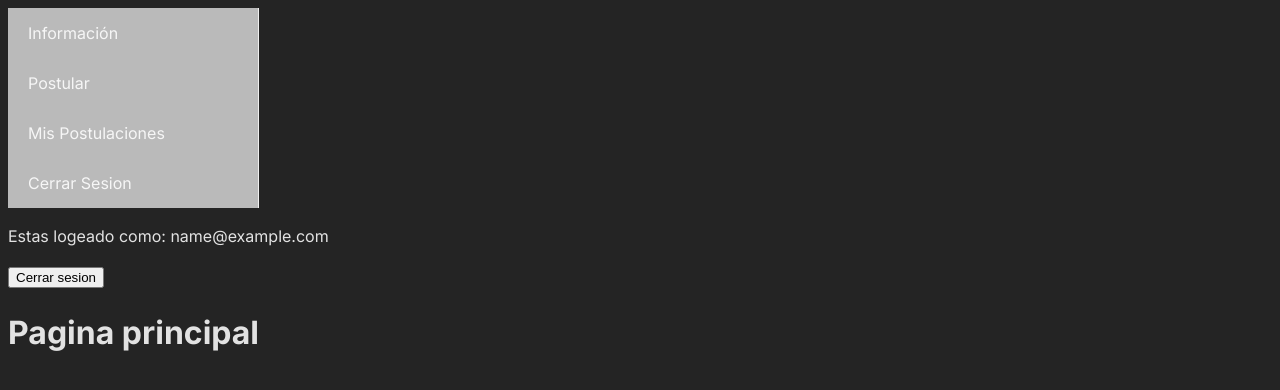
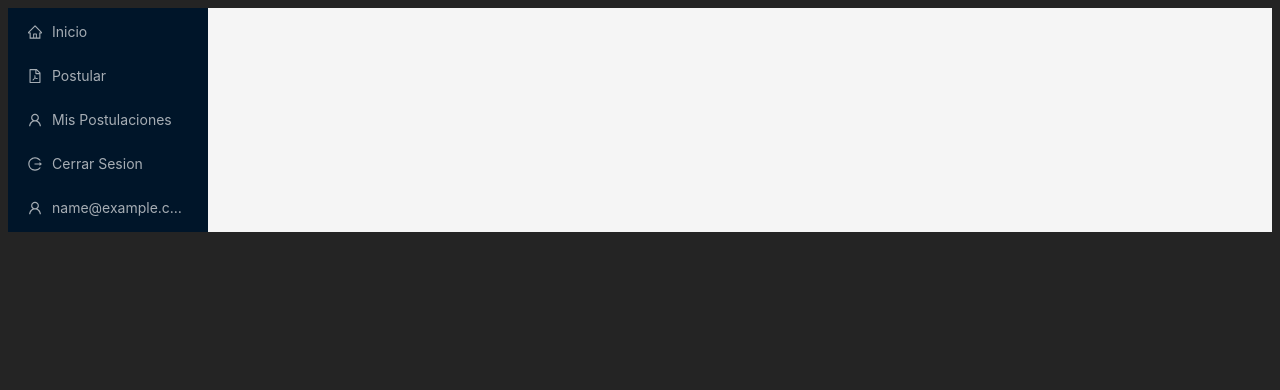
Before and after one commit to MahiroDev97/IS_PROYECTO_2023-2, a React (Vite) app in the folder frontend/: page / in a window 1280 px wide. Shown: the top 390 px of the page. Built offline with nearby package versions, Linux system fonts and the light colour scheme; no server answers; sample sign-in values are in the browser's storage.

Commit message:
Cambios frontend

```diff
--- a/frontend/package.json
+++ b/frontend/package.json
@@ -14,13 +14,13 @@
     "@emotion/styled": "^11.11.0",
     "@mui/icons-material": "^5.15.0",
     "@mui/material": "^5.15.0",
+    "antd": "^5.12.3",
     "axios": "^1.5.1",
     "js-cookie": "^3.0.5",
     "jwt-decode": "^3.1.2",
     "react": "^18.2.0",
     "react-dom": "^18.2.0",
     "react-hook-form": "^7.47.0",
-    "react-pro-sidebar": "^1.1.0-alpha.1",
     "react-router-dom": "^6.17.0",
     "sass": "^1.69.5"
   },
--- /dev/null
+++ b/frontend/src/components/MenuList.jsx
@@ -0,0 +1,28 @@
+import {Menu} from 'antd';
+import {FilePdfOutlined, HomeOutlined, LogoutOutlined, UserOutlined} from '@ant-design/icons';
+import { logout } from '../services/auth.service';
+import { useNavigate } from 'react-router-dom';
+import { useAuth } from '../context/AuthContext';
+
+function MenuList() {
+    const { user } = useAuth();
+    const Navigate = useNavigate();
+    const handleLogout = () => {
+        if (window.confirm("¿Estás seguro de que quieres cerrar la sesión?")) {
+            logout();
+            Navigate('/auth');
+        }
+    };
+
+    return (
+        <Menu theme="dark">
+            <Menu.Item key="inicio" icon={<HomeOutlined />}>Inicio</Menu.Item>
+            <Menu.Item key="postular" icon={<FilePdfOutlined />}>Postular</Menu.Item>
+            <Menu.Item key="mispostulaciones" icon={<UserOutlined />}>Mis Postulaciones</Menu.Item>
+            <Menu.Item key="salir" icon={<LogoutOutlined />} onClick={handleLogout}>Cerrar Sesion</Menu.Item>
+            <Menu.Item key="user" icon={<UserOutlined />} style={{ background: 'none', color: 'inherit', cursor: 'pointer' }}>{user.email}</Menu.Item>
+        </Menu>
+    );
+};
+
+export default MenuList;
--- a/frontend/src/routes/Root.jsx
+++ b/frontend/src/routes/Root.jsx
@@ -1,10 +1,8 @@
-import { Outlet } from 'react-router-dom';
-import { useNavigate } from 'react-router-dom';
-import { logout } from '../services/auth.service';
 import { AuthProvider, useAuth } from '../context/AuthContext';
-import { Sidebar, Menu, MenuItem, SubMenu } from 'react-pro-sidebar';
-//import "/styles/root.css";
+import { Layout} from 'antd';
+import MenuList from '../components/MenuList';
 
+const { Sider } = Layout;
 function Root() {
   return (
     <AuthProvider>
@@ -14,34 +12,13 @@ function Root() {
 }
 
 function PageRoot() {
-  const navigate = useNavigate();
-
-  const handleLogout = () => {
-    if (window.confirm("¿Estás seguro de que quieres cerrar la sesión?")) {
-      logout();
-      navigate('/auth');
-    }
-  };
-
   const { user } = useAuth();
-
   return (
-    <div>
-      <div>
-      <Sidebar className='sidebar'>
-        <Menu theme ="dark" className='menu'>
-
-          <MenuItem className='menu-item'> Información </MenuItem>
-          <MenuItem> Postular </MenuItem>
-          <MenuItem> Mis Postulaciones </MenuItem>
-          <MenuItem onClick={handleLogout}> Cerrar Sesion </MenuItem>
-        </Menu>
-      </Sidebar>
-        <p>Estas logeado como: {user.email}</p>
-        <button onClick={handleLogout}>Cerrar sesion</button>
-      </div>
-      <Outlet />
-    </div>
+    <Layout>
+      <Sider>
+        <MenuList />
+      </Sider>
+    </Layout>
   );
 }
 
--- a/frontend/styles/root.css
+++ b/frontend/styles/root.css
@@ -1,24 +1,12 @@
-.sidebar {
-  background-color: #f5f5f5;
-  width: 200px;
-  height: 100vh;
-  position: fixed;
-  left: 0;
-  top: 0;
-  overflow: auto;
-  color: grey;
+@import url("https://fonts.googleapis.com/css?family=Roboto:300,400,500,700&display=swap");
 
-  .menu {
-    list-style: none;
-    padding: 0;
-    margin: 0;
-
-    .menu-item {
-      padding: 10px 20px;
-      cursor: pointer;
-      &:hover {
-        background-color: #e0e0e0;
-      }
-    }
-  }
+* {
+  margin: 0;
+  padding: 0;
+  border: none;
+  outline: none;
+  list-style: none;
+  box-sizing: border-box;
+  font-family: "Roboto", sans-serif;
+  color: #fff;
 }
```
Also changed, not shown: frontend/src/components/LoginForm2.jsx (deleted, +0 -46 lines), frontend/src/root.scss (added), 1 other file (tests, documents, lock files or other folders).
